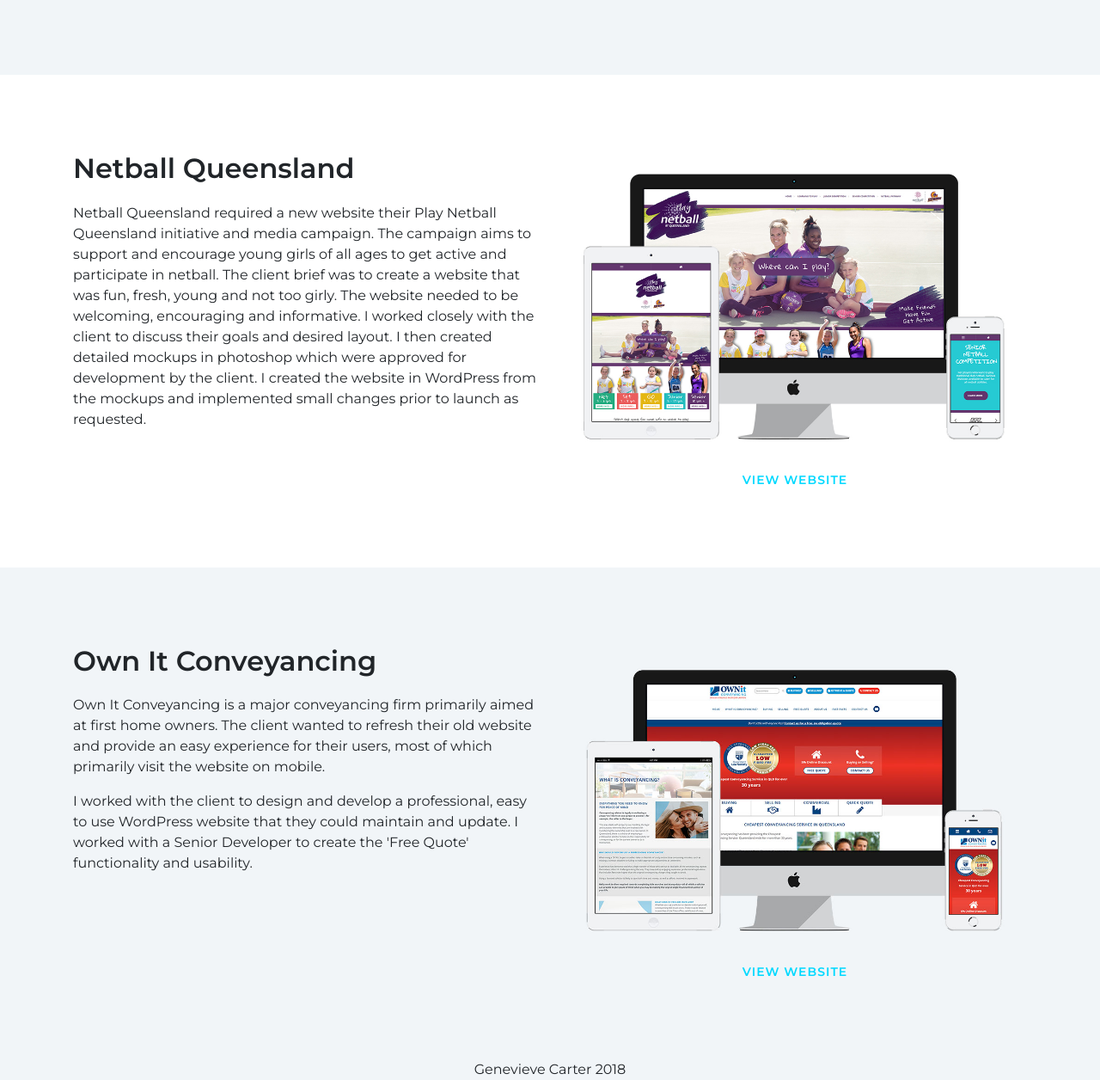
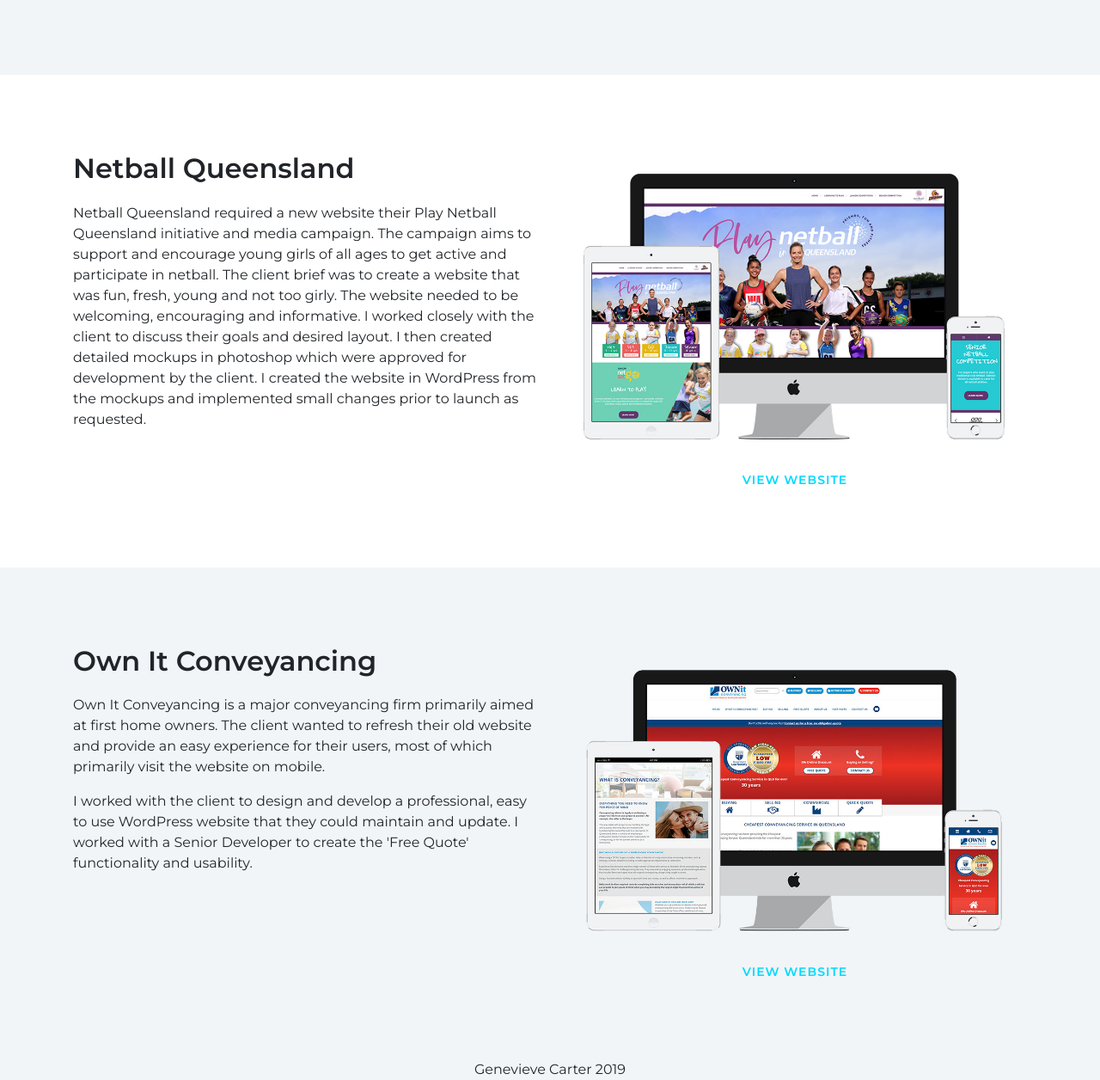
Before and after one commit to genevieveloreal/genevieveloreal.github.io, a plain HTML site: page index.html in a window 1280 px wide. Shown: the part 3340-4596 px from the top of the page at 86% size. Drawn offline with nearby package versions, Linux system fonts and the light colour scheme.

Commit message:
Updated Netball Queensland image and updated year in footer

```diff
--- a/index.html
+++ b/index.html
@@ -128,7 +128,7 @@
                     </div>
                     <div class="col-lg-6 feature">
                         <a href="https://playnetballqld.com.au/" target="_blank">
-                            <img src="images/netball-qld-white-bg.jpg" class="img-fluid">
+                            <img src="images/playnetball_qld_v2.jpg" class="img-fluid">
                         </a>
                         <a href="https://playnetballqld.com.au/" target="_blank">View Website</a>
                     </div>
@@ -154,7 +154,7 @@
         </div>
       </div>
       <div class="footer text-center">
-          Genevieve Carter 2018
+          Genevieve Carter 2019
       </div>
   </body>
 </html>
```
Also changed, not shown: images/playnetball_qld_v2.jpg (added).
